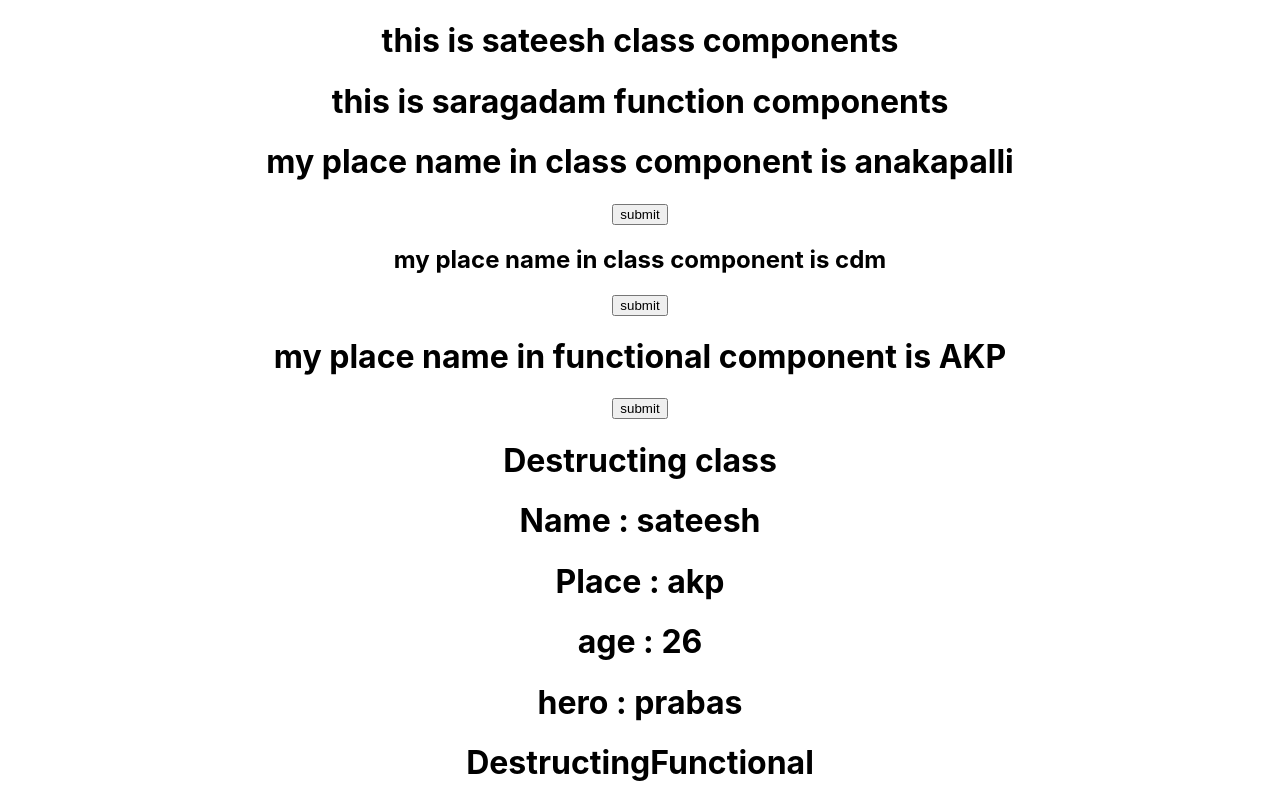
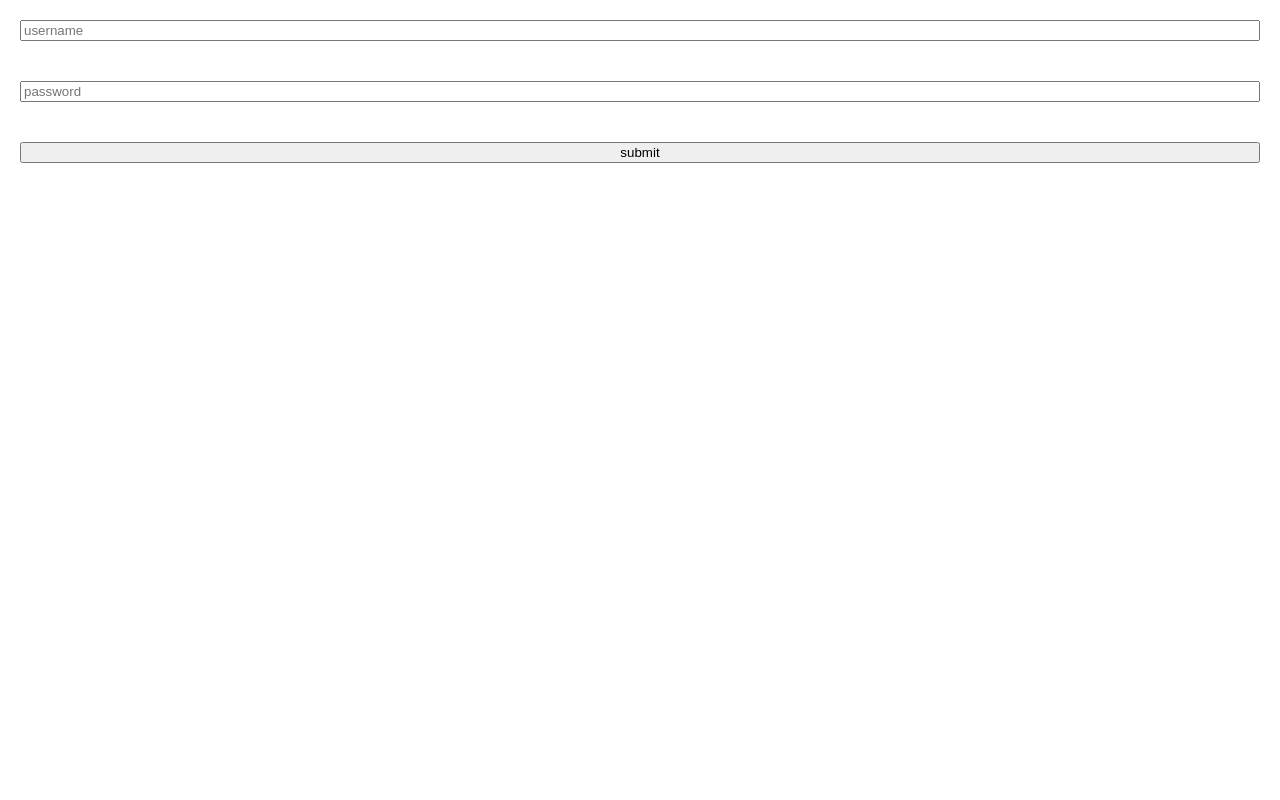
Before and after one commit to luckyreact/react-first, a React (Create React App) app in the folder benifits/: page / in a window 1280 px wide. Shown: the top 800 px of the page. Built offline with nearby package versions, Linux system fonts and the light colour scheme.

Commit message:
inputhandler

```diff
--- a/benifits/src/App.css
+++ b/benifits/src/App.css
@@ -1,7 +1,7 @@
 .App {
   text-align: center;
+
 }
-
 .App-logo {
   height: 40vmin;
   pointer-events: none;
--- a/benifits/src/App.js
+++ b/benifits/src/App.js
@@ -1,5 +1,5 @@
-import './App.css';
-import jsx from './components/Jsx';
+//import './App.css';
+import Jsx from './components/Jsx';
 import BindingEventHandler from './components/BindingEventHandler';
 import BindingEventHandlerCheck from './components/BindingEventHandlerCheck';
 import ConditionalRendering from './components/ConditionalRendering';
@@ -10,6 +10,11 @@ import Greet from './components/greetClass';
 import GreetFunction from './components/greetFunction';
 import StateClass from './components/StateClass';
 import StateFunction from './components/StateFunction';
+import Sample1 from './components/sample1';
+import ListRendering from './components/ListRendering';
+import DemoForInputHandler from './components/DemoForInputHandler';
+
+
 
 
 
@@ -17,7 +22,7 @@ import StateFunction from './components/StateFunction';
 function App() {
   return (
     <div className="App">
-      <jsx />
+   {/*  <Jsx />
      <Greet nameProp="sateesh"/>
      <GreetFunction nameProp="saragadam"/>
      <StateClass nameprop="sateesh"/>
@@ -28,6 +33,9 @@ function App() {
      <BindingEventHandlerCheck />
      <ConditionalRendering />
      <ConditionalRenderingWithTernery />
+     <Sample1 />
+     <ListRendering /> */}
+    <DemoForInputHandler />
 
     </div>
   );
--- /dev/null
+++ b/benifits/src/components/DemoForInputHandler.js
@@ -0,0 +1,37 @@
+import React, { Component } from 'react'
+
+ class DemoForInputHandler extends Component {
+     constructor(props) {
+         super(props)
+         this.state = {
+             username:'',
+             password:''
+         }
+     }
+     usernameHandler = (e) => {
+         this.setState({username: e.target.value})
+     }
+     passwordHandler = (e) => {
+         this.setState({password: e.target.value})
+     }
+     buttonHandler = () => {
+         const {username,password} = this.state;
+        if(username===password) {
+            alert('login success')
+        }else {
+            alert('login failed')
+        }
+
+     }
+    render() {
+        return (
+            <div style={{display:'flex', flexDirection:'column'}}>
+                <input style={{margin:'20px'}} placeholder='username' onChange={this.usernameHandler} value={this.state.username}></input>
+                <input style={{margin:'20px'}} placeholder='password' onChange={this.passwordHandler} value={this.state.password} ></input>
+                <button style={{margin:'20px'}} onClick={this.buttonHandler}>submit</button>
+            </div>
+        )
+    }
+}
+
+export default DemoForInputHandler;
--- a/benifits/src/components/Jsx.js
+++ b/benifits/src/components/Jsx.js
@@ -1,8 +1,8 @@
 import React from 'react'
 
-function jsx() {
+function Jsx () {
 
     return React.createElement('div', null, React.createElement('h1',null, 'Hello Sateesh') )
 }
 
-export default jsx;
+export default Jsx;
--- /dev/null
+++ b/benifits/src/components/ListRendering.js
@@ -0,0 +1,26 @@
+import React, { Component } from 'react'
+
+ class ListRendering extends Component {
+
+    render() {
+        const data= [
+            {id:1,name: 'Sateesh', place: 'akp', age:'26'},
+            {id:2,name: 'Sai', place: 'akp', age:'23'},
+            {id:3,name: 'manoj', place: 'vizag', age:'26'},
+            {id:4,name: 'jessu', place: 'cdm', age:'25'}]
+
+        return (
+            <div>
+          <h2>{data[0].name}</h2>
+          <h2>{data[1].name}</h2>
+          <h2>{data[2].name}</h2>
+          <h2>{data[3].name}</h2>
+        </div>
+        )
+
+     }
+
+ }
+
+
+  export default ListRendering;
--- /dev/null
+++ b/benifits/src/components/sample1.js
@@ -0,0 +1,23 @@
+import React, { Component } from 'react'
+
+ class Sample1 extends Component {
+     constructor(props) {
+         super(props)
+
+         this.state={alert: 'yes'}
+     }
+     buttonHandler = () => {
+         this.setState({alert: this.setState.alert })
+     }
+    render() {
+        return (
+            <div>
+                <h1>{this.state.alert}</h1>
+                <button onClick={this.buttonHandler}>click</button>
+
+            </div>
+        )
+    }
+}
+
+export default Sample1;
```
Also changed, not shown: benifits/src/DemoStyle.js (added).
